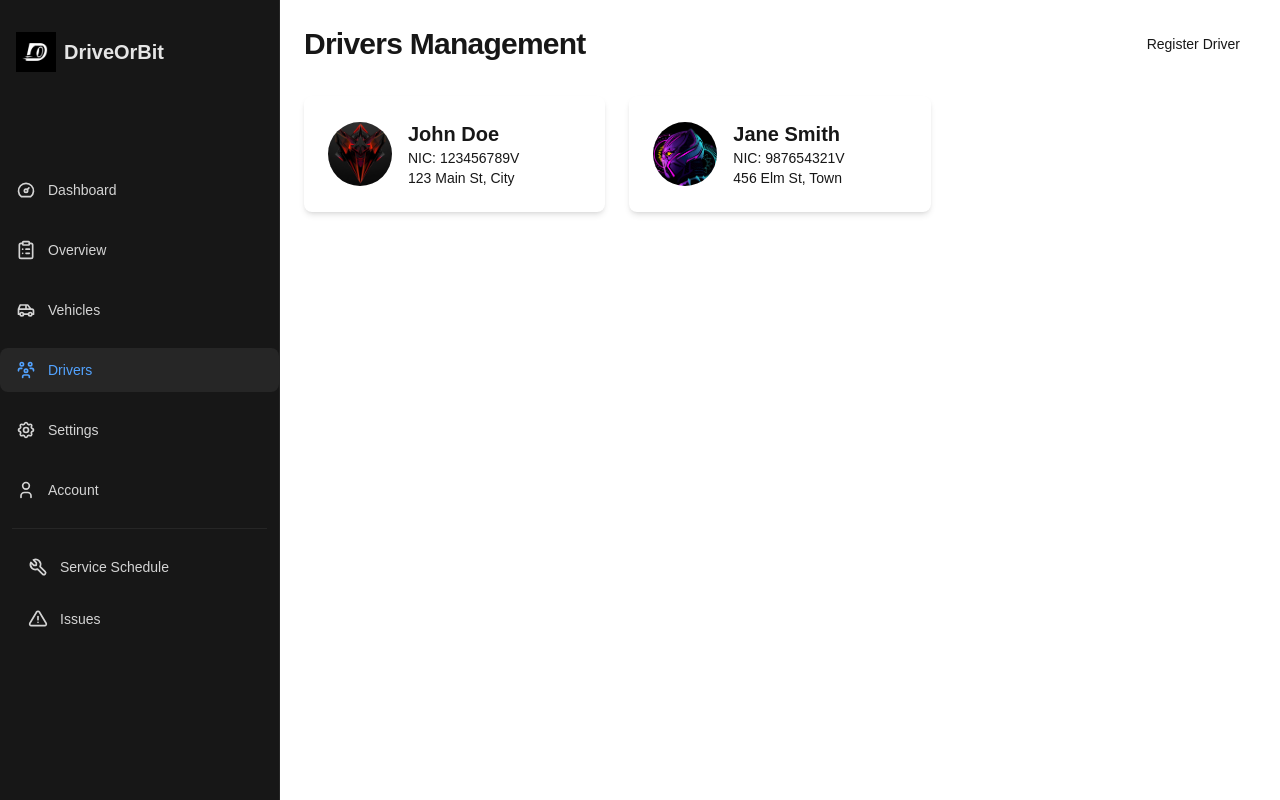
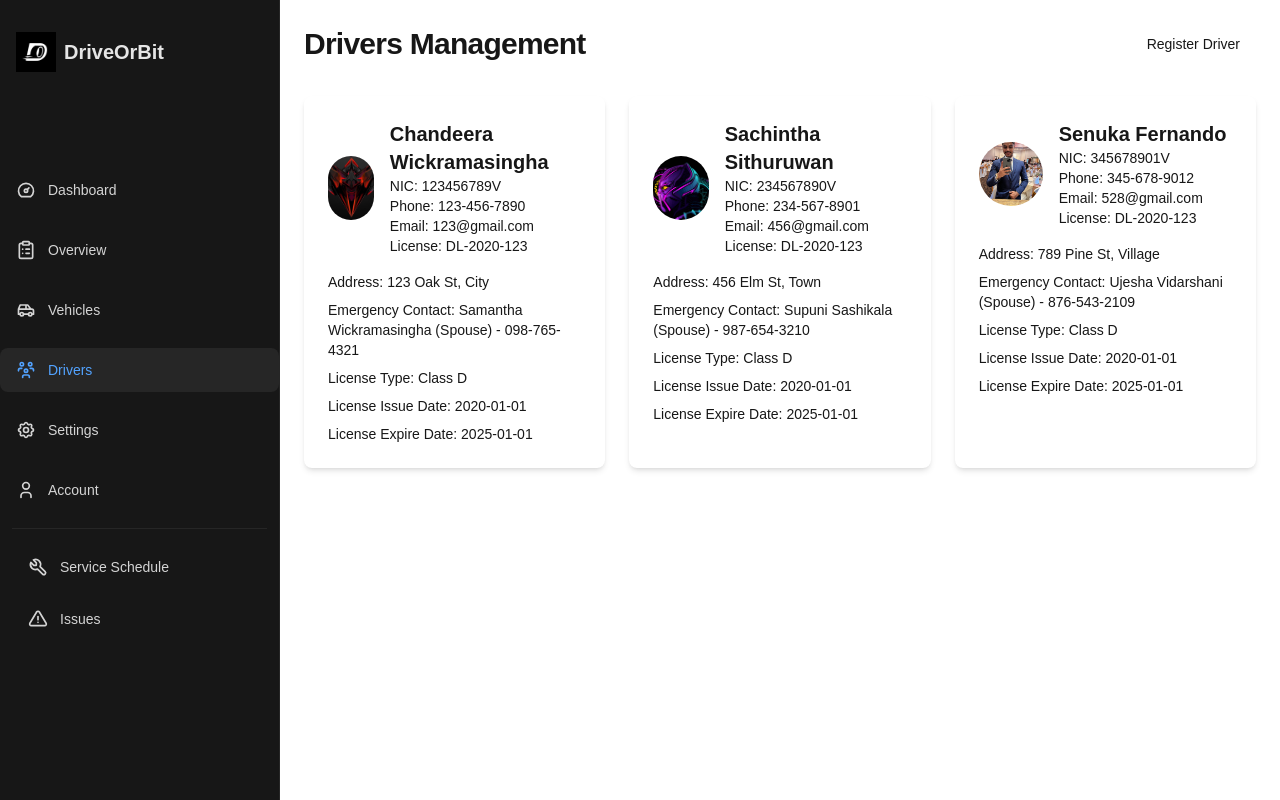
Before and after one commit to DriveOrbit/Driveorbit-Web, a Next.js app: page / in a window 1280 px wide. Both pictures are taken after a click on the link "Drivers". Built offline with nearby package versions, Linux system fonts and the light colour scheme.

Commit message:
feat: enhance the driver information with correct fields

```diff
--- a/src/app/page.tsx
+++ b/src/app/page.tsx
@@ -1,7 +1,7 @@
 'use client';
 
 import { useState } from 'react';
-import { Vehicle, MaintenanceLog as MaintenanceLogType } from'@/lib/types/fleet';
+import { Vehicle, MaintenanceLog as MaintenanceLogType } from '@/lib/types/fleet';
 import { mockDrivers, mockVehicles } from '@/lib/mock-data';
 import { VehicleCard } from '@/components/ui/vehicle-card';
 import { VehicleDialog } from '@/components/ui/vehicle-dialog';
@@ -235,8 +235,7 @@ export default function Home() {
                 <div key={vehicle.id} className="border rounded-lg p-6">
                   <div className="flex items-center justify-between mb-4">
                     <h2 className="text-xl font-semibold">{vehicle.name}</h2>
-                    <span className={`px-3 py-1 rounded-full text-sm ${
-                      vehicle.status === 'Maintenance'
+                    <span className={`px-3 py-1 rounded-full text-sm ${vehicle.status === 'Maintenance'
                         ? 'bg-destructive/10 text-destructive'
                         : 'bg-primary/10 text-primary'
                       }`}>
@@ -277,7 +276,7 @@ export default function Home() {
             <DriverDialog
               open={driverDialogOpen}
               onOpenChange={setDriverDialogOpen}
-                onSave={(newDriver: any) => {
+              onSave={(newDriver) => {
                 // Add logic to save the new driver (e.g., API call or state update)
                 console.log('New Driver:', newDriver);
               }}
--- a/src/components/ui/DriverCard.tsx
+++ b/src/components/ui/DriverCard.tsx
@@ -1,3 +1,4 @@
+// src/components/ui/DriverCard.tsx
 import { Driver } from '@/lib/types/driver';
 import Image from 'next/image';
 
@@ -20,8 +21,27 @@ export function DriverCard({ driver }: DriverCardProps) {
         <div>
           <h2 className="text-xl font-semibold text-foreground">{driver.fullName}</h2>
           <p className="text-sm text-muted-foreground">NIC: {driver.nic}</p>
-          <p className="text-sm text-muted-foreground">{driver.address}</p>
+          <p className="text-sm text-muted-foreground">Phone: {driver.phoneNumber}</p>
+          <p className="text-sm text-muted-foreground">Email: {driver.email}</p>
+          <p className="text-sm text-muted-foreground">License: {driver.licenseNumber}</p>
         </div>
+      </div>
+      <div className="mt-4 space-y-2">
+        <p className="text-sm text-muted-foreground">
+          <span className="font-medium">Address:</span> {driver.address}
+        </p>
+        <p className="text-sm text-muted-foreground">
+          <span className="font-medium">Emergency Contact:</span> {driver.emergencyContactName} ({driver.emergencyContactRelation}) - {driver.emergencyContact}
+        </p>
+        <p className="text-sm text-muted-foreground">
+          <span className="font-medium">License Type:</span> {driver.licenseType}
+        </p>
+        <p className="text-sm text-muted-foreground">
+          <span className="font-medium">License Issue Date:</span> {driver.licenseIssueDate}
+        </p>
+        <p className="text-sm text-muted-foreground">
+          <span className="font-medium">License Expire Date:</span> {driver.licenseExpireDate}
+        </p>
       </div>
     </div>
   );
--- a/src/components/ui/DriverDialog.tsx
+++ b/src/components/ui/DriverDialog.tsx
@@ -6,46 +6,109 @@ import { Button } from '@/components/ui/button';
 import { Input } from '@/components/ui/input';
 import { Label } from '@/components/ui/label';
 import { Dialog, DialogContent, DialogHeader, DialogTitle, DialogFooter } from '@/components/ui/dialog';
+import { Driver } from '@/lib/types/driver';
 
 interface DriverDialogProps {
   open: boolean;
   onOpenChange: (open: boolean) => void;
-  onSave: (driver: { fullName: string; nic: string; address: string; photoUrl: string }) => void;
+  onSave: (driver: Omit<Driver, 'id'>) => void;
 }
 
 export function DriverDialog({ open, onOpenChange, onSave }: DriverDialogProps) {
-  const [fullName, setFullName] = useState('');
-  const [nic, setNic] = useState('');
-  const [address, setAddress] = useState('');
-  const [photoUrl, setPhotoUrl] = useState('');
+  const [formData, setFormData] = useState<Omit<Driver, 'id'>>({
+    fullName: '',
+    nic: '',
+    address: '',
+    phoneNumber: '',
+    dateOfBirth: '',
+    email: '',
+    emergencyContact: '',
+    emergencyContactName: '',
+    emergencyContactRelation: '',
+    licenseExpireDate: '',
+    licenseIssueDate: '',
+    licenseNumber: '',
+    licenseType: '',
+    password: '',
+    photoUrl: '',
+  });
 
   const handleSave = () => {
-    onSave({ fullName, nic, address, photoUrl });
+    onSave(formData);
     onOpenChange(false);
+  };
+
+  const handleChange = (e: React.ChangeEvent<HTMLInputElement>) => {
+    const { name, value } = e.target;
+    setFormData((prev) => ({ ...prev, [name]: value }));
   };
 
   return (
     <Dialog open={open} onOpenChange={onOpenChange}>
-      <DialogContent>
+      <DialogContent className="max-h-[80vh] overflow-y-auto">
         <DialogHeader>
           <DialogTitle>Register New Driver</DialogTitle>
         </DialogHeader>
         <div className="space-y-4">
           <div>
             <Label>Full Name</Label>
-            <Input value={fullName} onChange={(e) => setFullName(e.target.value)} />
+            <Input name="fullName" value={formData.fullName} onChange={handleChange} />
           </div>
           <div>
             <Label>NIC</Label>
-            <Input value={nic} onChange={(e) => setNic(e.target.value)} />
+            <Input name="nic" value={formData.nic} onChange={handleChange} />
           </div>
           <div>
             <Label>Address</Label>
-            <Input value={address} onChange={(e) => setAddress(e.target.value)} />
+            <Input name="address" value={formData.address} onChange={handleChange} />
+          </div>
+          <div>
+            <Label>Phone Number</Label>
+            <Input name="phoneNumber" value={formData.phoneNumber} onChange={handleChange} />
+          </div>
+          <div>
+            <Label>Date of Birth</Label>
+            <Input name="dateOfBirth" type="date" value={formData.dateOfBirth} onChange={handleChange} />
+          </div>
+          <div>
+            <Label>Email</Label>
+            <Input name="email" type="email" value={formData.email} onChange={handleChange} />
+          </div>
+          <div>
+            <Label>Emergency Contact</Label>
+            <Input name="emergencyContact" value={formData.emergencyContact} onChange={handleChange} />
+          </div>
+          <div>
+            <Label>Emergency Contact Name</Label>
+            <Input name="emergencyContactName" value={formData.emergencyContactName} onChange={handleChange} />
+          </div>
+          <div>
+            <Label>Emergency Contact Relation</Label>
+            <Input name="emergencyContactRelation" value={formData.emergencyContactRelation} onChange={handleChange} />
+          </div>
+          <div>
+            <Label>License Number</Label>
+            <Input name="licenseNumber" value={formData.licenseNumber} onChange={handleChange} />
+          </div>
+          <div>
+            <Label>License Type</Label>
+            <Input name="licenseType" value={formData.licenseType} onChange={handleChange} />
+          </div>
+          <div>
+            <Label>License Issue Date</Label>
+            <Input name="licenseIssueDate" type="date" value={formData.licenseIssueDate} onChange={handleChange} />
+          </div>
+          <div>
+            <Label>License Expire Date</Label>
+            <Input name="licenseExpireDate" type="date" value={formData.licenseExpireDate} onChange={handleChange} />
+          </div>
+          <div>
+            <Label>Password</Label>
+            <Input name="password" type="password" value={formData.password} onChange={handleChange} />
           </div>
           <div>
             <Label>Photo URL</Label>
-            <Input value={photoUrl} onChange={(e) => setPhotoUrl(e.target.value)} />
+            <Input name="photoUrl" value={formData.photoUrl} onChange={handleChange} />
           </div>
         </div>
         <DialogFooter>
--- a/src/lib/mock-data.ts
+++ b/src/lib/mock-data.ts
@@ -259,16 +259,56 @@ export const mockVehicles: Vehicle[] = [
 export const mockDrivers: Driver[] = [
   {
     id: '1',
-    fullName: 'John Doe',
+    fullName: 'Chandeera Wickramasingha',
     nic: '123456789V',
-    address: '123 Main St, City',
+    address: '123 Oak St, City',
+    phoneNumber: '123-456-7890',
+    dateOfBirth: '1990-01-01',
+    email: '123@gmail.com',
+    emergencyContact: '098-765-4321',
+    emergencyContactName: 'Samantha Wickramasingha',
+    emergencyContactRelation: 'Spouse',
+    licenseExpireDate: '2025-01-01',
+    licenseIssueDate: '2020-01-01',
+    licenseNumber: 'DL-2020-123',
+    licenseType: 'Class D',
+    password: 'password',
     photoUrl: '/images/drivers/driver1.jpg',
   },
   {
     id: '2',
-    fullName: 'Jane Smith',
-    nic: '987654321V',
+    fullName: 'Sachintha Sithuruwan',
+    nic: '234567890V',
     address: '456 Elm St, Town',
+    phoneNumber: '234-567-8901',
+    dateOfBirth: '1995-02-02',
+    email: '456@gmail.com',
+    emergencyContact: '987-654-3210',
+    emergencyContactName: 'Supuni Sashikala',
+    emergencyContactRelation: 'Spouse',
+    licenseExpireDate: '2025-01-01',
+    licenseIssueDate: '2020-01-01',
+    licenseNumber: 'DL-2020-123',
+    licenseType: 'Class D',
+    password: 'Amathithuma',
     photoUrl: '/images/drivers/driver2.jpg',
   },
+  {
+    id: '3',
+    fullName: 'Senuka Fernando',
+    nic: '345678901V',
+    address: '789 Pine St, Village',
+    phoneNumber: '345-678-9012',
+    dateOfBirth: '1992-03-03',
+    email: '528@gmail.com',
+    emergencyContact: '876-543-2109',
+    emergencyContactName: 'Ujesha Vidarshani',
+    emergencyContactRelation: 'Spouse',
+    licenseExpireDate: '2025-01-01',
+    licenseIssueDate: '2020-01-01',
+    licenseNumber: 'DL-2020-123',
+    licenseType: 'Class D',
+    password: 'password',
+    photoUrl: '/images/drivers/driver3.jpg',
+  },
 ];
```
Also changed, not shown: src/lib/types/driver.ts (+11 -0 lines), public/images/drivers/driver3.jpg (added). Lines whose indentation alone changed are shown as unchanged.
